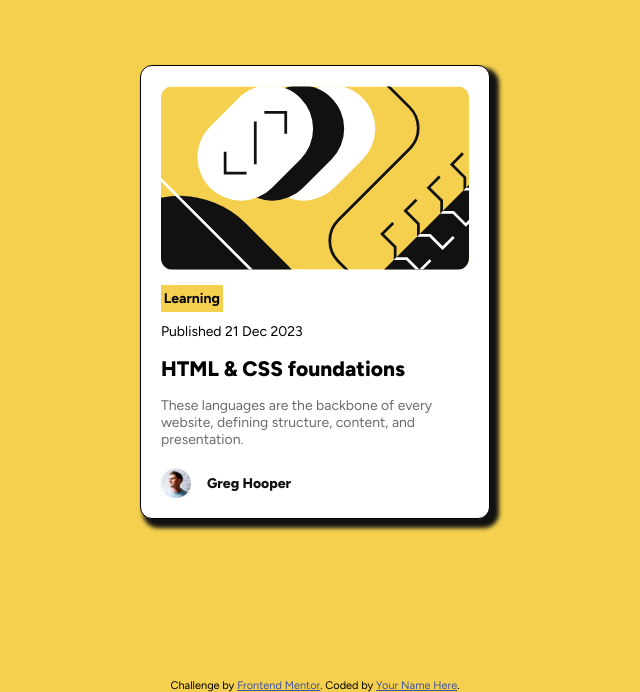
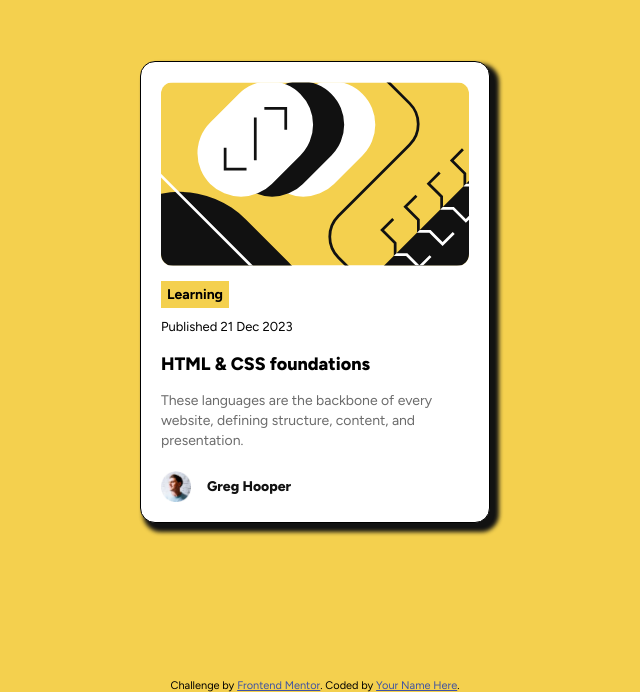
Before and after one commit to Jyogita/Frontend-Mentor-Challenges, a plain HTML site: page Blog-Preview-Card-Project-3/index.html in a window 1280 px wide. Shown: the part 108-800 px from the top of the page, without its empty margins (325-965 px from the left). Drawn offline with Linux system fonts and the light colour scheme.

Commit message:
added some changes in index and styles

```diff
--- a/Blog-Preview-Card-Project-3/index.html
+++ b/Blog-Preview-Card-Project-3/index.html
@@ -14,8 +14,8 @@
   <body>
     <main class="container">
       <section class="preview-card">
-          <img src="./assets/images/illustration-article.svg" alt="Desktop Design" class="preview-card-image"/>
-          <span class="preview-card-tag">Learning</span>
+          <img src="./assets/images/illustration-article.svg" alt="Abstract geometric illustration for HTML & CSS foundations article" class="preview-card-image"/>
+          <div class="preview-card-tag"><span class="preview-card-tag--color">Learning</span></div>
           <div class="preview-card-date">Published 21 Dec 2023</div>
           <h1 class="preview-card-title">HTML & CSS foundations</h1>
           <div class="preview-card-content">These languages are the backbone of every website, defining structure, content, and presentation.</div>
--- a/Blog-Preview-Card-Project-3/style.css
+++ b/Blog-Preview-Card-Project-3/style.css
@@ -28,7 +28,7 @@ body{
     padding: 20px;
     background-color: var(--white);
     border: 1px solid black;
-    border-radius: 12px;
+    border-radius: 15px;
     box-shadow: 6px 6px 4px 3px var(--gray-950);
     cursor: pointer;
 }
@@ -44,22 +44,24 @@ body{
 }
 
 .preview-card-tag{
-    display: block;
-    width: 20%;
-    text-align: center;
-    margin: 11px 0;
-    padding: 5px 0;
+    margin: 16px 0;
+}
+
+.preview-card-tag--color{
+    padding: 5px 6px;
     font-weight: 700;
     background-color: var(--yellow);
 }
 
 .preview-card-date{
-    padding-bottom: 16px;
+    padding-bottom: 19px;
+    font-size: 13px;
 }
 
 .preview-card-title{
     padding-bottom: 16px;
     font-weight: 800;
+    font-size: 18px;
 }
 
 .container:hover .preview-card-title{
@@ -69,6 +71,7 @@ body{
 .preview-card-content{
     color: var(--gray-500);
     padding-bottom: 20px;
+    line-height: 20px;
 }
 
 .preview-card-profile{
@@ -95,3 +98,9 @@ body{
 .attribution a {
     color: hsl(228, 45%, 44%);
 }
+
+@media screen and (max-width:767px){
+    .container{
+        margin: 0 30px;
+    }
+}
```
